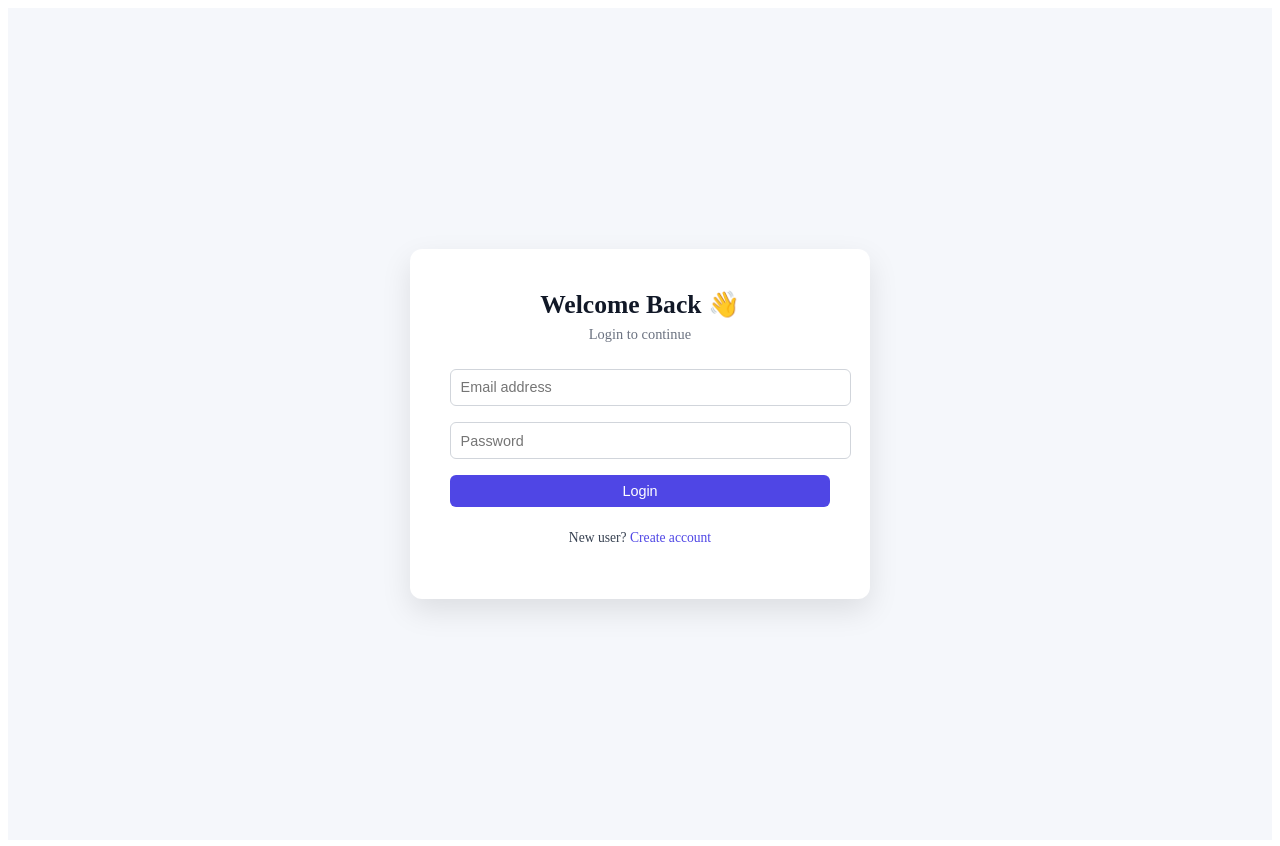
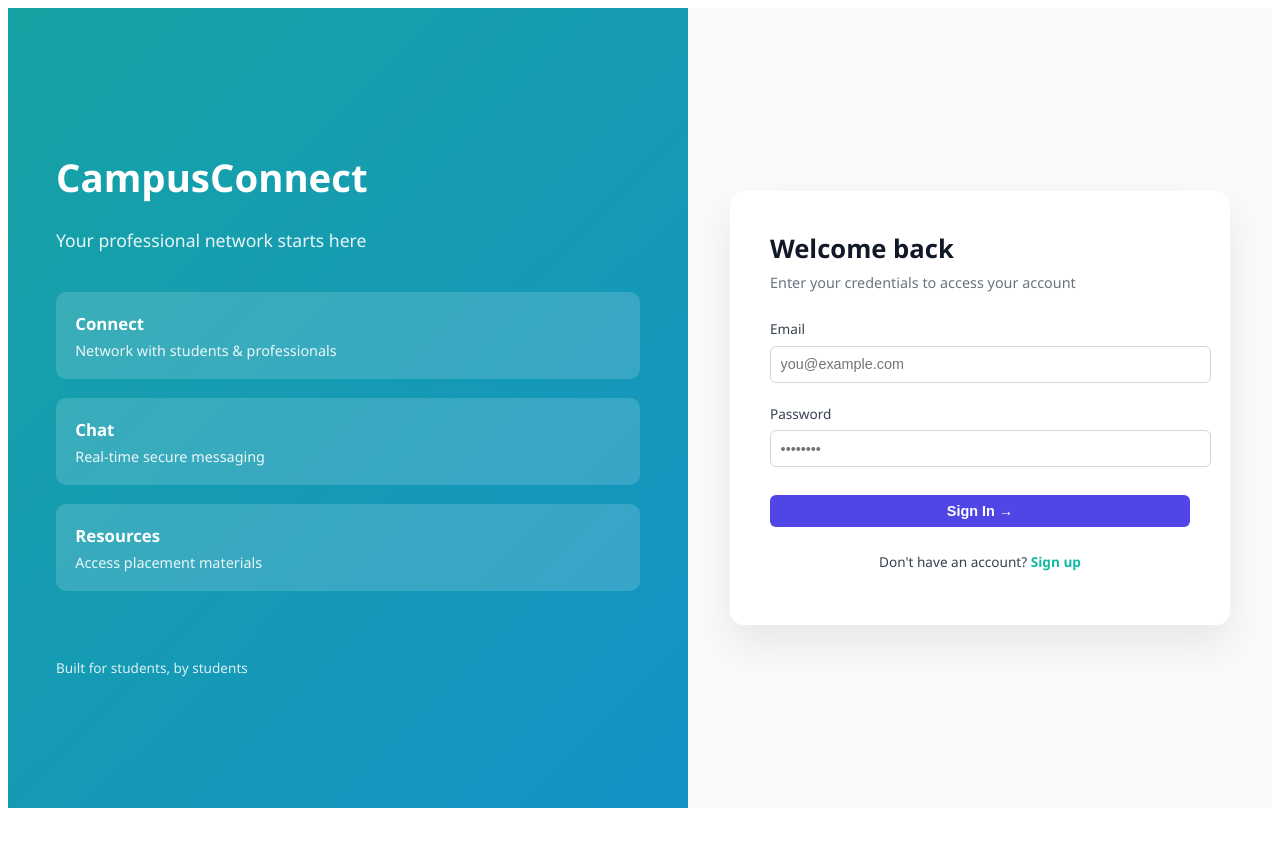
Before and after one commit to gayathri341/campus-connect, a React (Vite) app in the folder Frontend/: page /login in a window 1280 px wide. After the commit the page ends 816 px from the top, so only its background shows below. Built offline with nearby package versions, Linux system fonts and the light colour scheme; no server answers.

Commit message:
Login signup jsx was modified and also auth css file

```diff
--- a/Frontend/src/pages/Login.jsx
+++ b/Frontend/src/pages/Login.jsx
@@ -45,34 +45,66 @@ navigate('/dashboard')
   }
 
   return (
-    <div className="auth-wrapper">
+    <div className="auth-layout">
+      {/* LEFT SIDE */}
+      <div className="auth-left">
+        <h1 className="brand-title">CampusConnect</h1>
+        <p className="brand-subtitle">Your professional network starts here</p>
+
+        <div className="feature-card">
+          <h4>Connect</h4>
+          <p>Network with students & professionals</p>
+        </div>
+
+        <div className="feature-card">
+          <h4>Chat</h4>
+          <p>Real-time secure messaging</p>
+        </div>
+
+        <div className="feature-card">
+          <h4>Resources</h4>
+          <p>Access placement materials</p>
+        </div>
+
+        <p className="brand-footer">Built for students, by students</p>
+      </div>
+
+      {/* RIGHT SIDE */}
+      <div className="auth-right">
         <div className="auth-card">
-        <h2>Welcome Back 👋</h2>
-        <p className="auth-subtitle">Login to continue</p>
+          <h2>Welcome back</h2>
+          <p className="auth-subtitle">
+            Enter your credentials to access your account
+          </p>
 
+          <label>Email</label>
           <input
             className="input"
             type="email"
-          placeholder="Email address"
+            placeholder="you@example.com"
             onChange={e => setEmail(e.target.value)}
           />
 
+          <label>Password</label>
           <input
             className="input"
             type="password"
-          placeholder="Password"
+            placeholder="••••••••"
             onChange={e => setPassword(e.target.value)}
           />
 
           <button className="btn full-width" onClick={handleLogin}>
-          Login
+            Sign In →
           </button>
 
           <p className="auth-footer">
-          New user? <span onClick={() => navigate('/signup')}>Create account</span>
+            Don't have an account?{' '}
+            <span onClick={() => navigate('/signup')}>Sign up</span>
           </p>
+        </div>
       </div>
     </div>
   )
 
+
 }
--- a/Frontend/src/pages/Signup.jsx
+++ b/Frontend/src/pages/Signup.jsx
@@ -4,12 +4,18 @@ import { useNavigate } from 'react-router-dom'
 import '../styles/auth.css'
 
 export default function Signup() {
+  const [name, setName] = useState('')      // 👈 NEW
   const [email, setEmail] = useState('')
   const [password, setPassword] = useState('')
   const navigate = useNavigate()
 
   const handleSignup = async () => {
-    const { data,error } = await supabase.auth.signUp({
+    if (!name || !email || !password) {
+      alert('Please fill all fields')
+      return
+    }
+
+    const { data, error } = await supabase.auth.signUp({
       email,
       password,
     })
@@ -18,10 +24,12 @@ export default function Signup() {
       alert(error.message)
       return
     }
-     // 🔥 CREATE PROFILE ROW IMMEDIATELY
+
+    // 🔥 CREATE PROFILE ROW IMMEDIATELY (with name)
     if (data?.user) {
       await supabase.from('profiles').insert({
         id: data.user.id,
+        name: name,           // 👈 stored properly
         is_verified: false,
       })
     }
@@ -31,35 +39,77 @@ export default function Signup() {
   }
 
   return (
-    <div className="auth-wrapper">
+    <div className="auth-layout">
+      {/* LEFT SIDE */}
+      <div className="auth-left">
+        <h1 className="brand-title">CampusConnect</h1>
+        <p className="brand-subtitle">
+          Your professional network starts here
+        </p>
+
+        <div className="feature-card">
+          <h4>Connect</h4>
+          <p>Network with students & professionals</p>
+        </div>
+
+        <div className="feature-card">
+          <h4>Chat</h4>
+          <p>Real-time secure messaging</p>
+        </div>
+
+        <div className="feature-card">
+          <h4>Resources</h4>
+          <p>Access placement materials</p>
+        </div>
+
+        <p className="brand-footer">Built for students, by students</p>
+      </div>
+
+      {/* RIGHT SIDE */}
+      <div className="auth-right">
         <div className="auth-card">
-        <h2>Create Account 🚀</h2>
-        <p className="auth-subtitle">Join Campus Connect</p>
+          <h2>Create account</h2>
+          <p className="auth-subtitle">
+            Start your journey with CampusConnect
+          </p>
 
+          {/* FULL NAME */}
+          <label>Full Name</label>
+          <input
+            className="input"
+            type="text"
+            placeholder="John Doe"
+            onChange={e => setName(e.target.value)}
+          />
+
+          {/* EMAIL */}
+          <label>Email</label>
           <input
             className="input"
             type="email"
-          placeholder="Email address"
+            placeholder="you@example.com"
             onChange={e => setEmail(e.target.value)}
           />
 
+          {/* PASSWORD */}
+          <label>Password</label>
           <input
             className="input"
             type="password"
-          placeholder="Password"
+            placeholder="••••••••"
             onChange={e => setPassword(e.target.value)}
           />
 
           <button className="btn full-width" onClick={handleSignup}>
-          Sign Up
+            Create Account →
           </button>
 
           <p className="auth-footer">
             Already have an account?{' '}
-          <span onClick={() => navigate('/login')}>Login</span>
+            <span onClick={() => navigate('/login')}>Sign in</span>
           </p>
         </div>
       </div>
+    </div>
   )
-
 }
--- a/Frontend/src/styles/auth.css
+++ b/Frontend/src/styles/auth.css
@@ -1,27 +1,76 @@
-/* auth.css */
+/* ====== LAYOUT ====== */
+.auth-layout {
+  display: flex;
+  min-height: 100vh;
+  font-family: 'Segoe UI', sans-serif;
+}
 
-/* Full page center */
-.auth-wrapper {
-  min-height: 100vh;
+/* ====== LEFT SIDE ====== */
+.auth-left {
+  flex: 1;
+  background: linear-gradient(135deg, #16a3a3, #1492c6);
+  color: #ffffff;
+  padding: 3rem;
+  display: flex;
+  flex-direction: column;
+  justify-content: center;
+}
+
+.brand-title {
+  font-size: 2.4rem;
+  font-weight: 700;
+  margin-bottom: 0.5rem;
+}
+
+.brand-subtitle {
+  font-size: 1.1rem;
+  margin-bottom: 2.5rem;
+  opacity: 0.9;
+}
+
+.feature-card {
+  background: rgba(255, 255, 255, 0.15);
+  padding: 1.2rem;
+  border-radius: 10px;
+  margin-bottom: 1.2rem;
+}
+
+.feature-card h4 {
+  margin: 0;
+  font-size: 1.05rem;
+}
+
+.feature-card p {
+  margin: 0.4rem 0 0;
+  font-size: 0.9rem;
+  opacity: 0.9;
+}
+
+.brand-footer {
+  margin-top: 3rem;
+  font-size: 0.85rem;
+  opacity: 0.85;
+}
+
+/* ====== RIGHT SIDE ====== */
+.auth-right {
+  flex: 1;
+  background: #f8fafc;
   display: flex;
   justify-content: center;
   align-items: center;
-  background: #f5f7fb;
-  padding: 1rem;
 }
 
-/* Card */
+/* CARD */
 .auth-card {
   width: 100%;
-  max-width: 380px;
+  max-width: 420px;
   background: #ffffff;
-  padding: 2rem;
-  border-radius: 12px;
-  box-shadow: 0 12px 30px rgba(0, 0, 0, 0.1);
-  text-align: center;
+  padding: 2.5rem;
+  border-radius: 14px;
+  box-shadow: 0 20px 40px rgba(0, 0, 0, 0.08);
 }
 
-/* Headings */
 .auth-card h2 {
   margin: 0;
   font-size: 1.6rem;
@@ -34,60 +83,94 @@
   color: #6b7280;
 }
 
-/* Inputs */
+/* INPUTS */
+.auth-card label {
+  font-size: 0.85rem;
+  font-weight: 500;
+  color: #374151;
+}
+
 .input {
   width: 100%;
-  padding: 0.65rem 0.7rem;
-  margin-bottom: 1rem;
-  border-radius: 6px;
+  padding: 0.7rem 0.75rem;
+  margin: 0.4rem 0 1.2rem;
+  border-radius: 8px;
   border: 1px solid #d1d5db;
   font-size: 0.9rem;
+
 }
 
 .input:focus {
   outline: none;
-  border-color: #4f46e5;
+  border-color: #14b8a6;
 }
 
-/* Buttons */
+/* BUTTON */
 .btn {
-  padding: 0.65rem 1.2rem;
-  border-radius: 6px;
+  padding: 0.75rem;
+  border-radius: 10px;
   border: none;
-  background: #4f46e5;
+  background: linear-gradient(135deg, #14b8a6, #22c1c3);
   color: #ffffff;
   font-size: 0.95rem;
+  font-weight: 600;
   cursor: pointer;
+  margin-top: 0.5rem;
 }
 
 .btn:hover {
-  opacity: 0.9;
+  opacity: 0.95;
 }
 
 .full-width {
   width: 100%;
 }
 
-/* Footer text */
+/* FOOTER */
 .auth-footer {
-  margin-top: 1.4rem;
+  margin-top: 1.6rem;
   font-size: 0.85rem;
   color: #374151;
+  text-align: center;
 }
 
 .auth-footer span {
-  color: #4f46e5;
+  color: #14b8a6;
   cursor: pointer;
-  font-weight: 500;
+  font-weight: 600;
 }
 
-.auth-footer span:hover {
-  text-decoration: underline;
+/* ====== RESPONSIVE ====== */
+@media (max-width: 900px) {
+  .auth-layout {
+    flex-direction: column;
+  }
+
+  .auth-left {
+    padding: 2rem;
+    text-align: center;
+  }
+
+  .auth-right {
+    padding: 2rem 1rem;
+  }
 }
 
-/* Laptop refinement (15.6 inch focus) */
-@media (min-width: 1024px) {
-  .auth-card {
-    padding: 2.5rem;
-  }
+/* Input with icon */
+.input-group {
+  position: relative;
+  margin-bottom: 1.2rem;
 }
+
+.input-icon {
+  position: absolute;
+  left: 12px;
+  top: 50%;
+  transform: translateY(-50%);
+  font-size: 0.9rem;
+  opacity: 0.7;
+}
+
+.input.with-icon {
+  padding-left: 2.2rem;
+}
```
Lines whose indentation alone changed are shown as unchanged.
